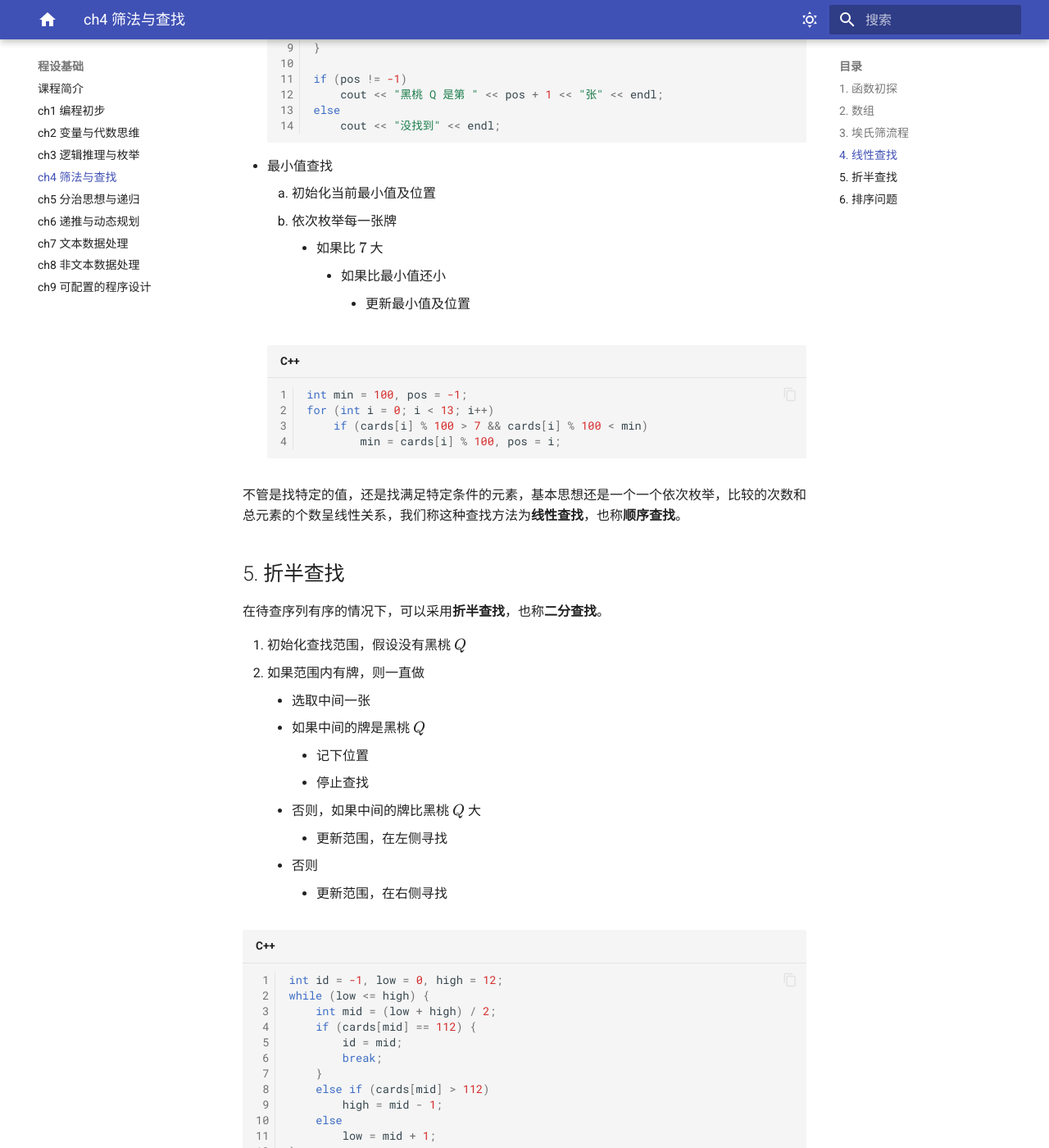
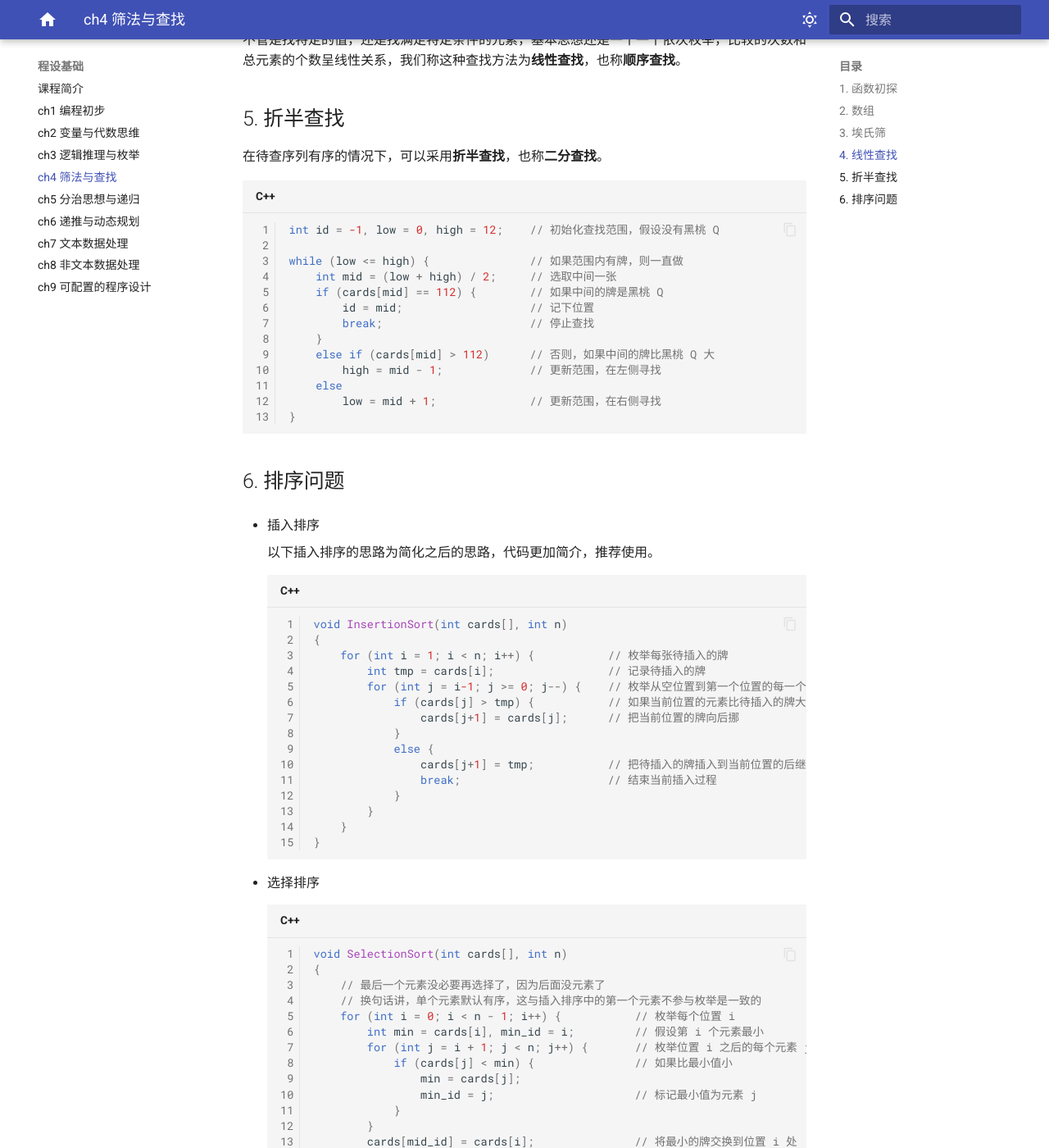
Before and after one commit to ErnestEarth/jifeng.github.io, an MkDocs documentation site: the page built from docs/Fundamentals_of_Programming/ch4.md, in a window 1280 px wide and 1400 px high, scrolled down 3799 px. Shown: the whole window at 82% size. Built offline with MkDocs 1.6.1 and Material for MkDocs 9.7.7, drawn with Linux system fonts in a browser that asks for light colours; some of the changed text lies outside the part shown.

Commit message:
更新《程序设计基础》笔记第 4 章的程序与注释

````diff
--- a/docs/Fundamentals_of_Programming/ch4.md
+++ b/docs/Fundamentals_of_Programming/ch4.md
@@ -91,28 +91,23 @@
         number[x] = x;
     ```
 
-## 3. 埃氏筛流程
-
-1. “筛子” 系统的初始化
-
-2. 枚举 $2$ 到 $\sqrt {100}$ 的每个数 $d$
-    - 如果 $d$ 没有被筛掉
-        - 用 $d$ 筛掉 $100$ 以内除了 $d$ 之外 $d$ 的倍数
-
-3. 输出所有没有被筛掉的数
+## 3. 埃氏筛
 
 ```cpp
-const int N = 100;		// const 表示定义符号常量
+const int N = 100;							// const 表示定义符号常量
 bool seive[N + 1];
-for (int i = 2; i <= N; i++)
+
+for (int i = 2; i <= N; i++)				// 初始化 “筛子” 系统
     seive[i] = true;
 
-for (int d = 2; d * d <= N; d++)
-    if (seive[d])
-        for (int x = d * d; x <= N; x += d)
+for (int d = 2; d * d <= N; d++) {			// 枚举 2 到 N 的平方根之间的每个数 d
+    if (seive[d]) {							// 如果 d 没有被筛掉
+        for (int x = d * d; x <= N; x += d)	// 用 d 筛掉 100 以内除了 d 之外 d 的倍数
             seive[x] = false;
+    }
+}
 
-for (int i = 2; i <= N; i++)
+for (int i = 2; i <= N; i++)				// 输出所有没有被筛掉的数
     if (seive[i])
         cout << i << " ";
 ```
@@ -121,25 +116,16 @@ for (int i = 2; i <= N; i++)
 
 - 扑克牌查找
 
-    1. 初始化 $13$ 张
-    2. 假设没有黑桃 $Q$
-    3. 依次枚举每一张牌
-        - 如果是黑桃 $Q$
-            - 记下位置
-            - 停止枚举
-    4. 如果找到
-        - 输出位置
-    5. 否则
-        - 输出没找到
-
     ```cpp
+    // 初始化 13 张牌
     int cards[13] = {101, 113, 303, 206, 405, 208, 311,
                      304, 410, 309, 112, 207, 402};
-    int pos = -1;
-    for (int i = 0; i < 13; i++) {
-        if (cards[i] == 112) {
-            pos = i;
-            break;
+
+    int pos = -1;					// 假设没有黑桃 Q
+    for (int i = 0; i < 13; i++) {	// 依次枚举每一张牌
+        if (cards[i] == 112) {		// 如果是黑桃 Q
+            pos = i;				// 记下位置
+            break;					// 停止枚举
         }
     }
 
@@ -151,17 +137,16 @@ for (int i = 2; i <= N; i++)
 
 - 最小值查找
 
-    1. 初始化当前最小值及位置
-    2. 依次枚举每一张牌
-        - 如果比 $7$ 大
-            - 如果比最小值还小
-                - 更新最小值及位置
+    ```cpp
+    int min = 100, pos = -1;			// 初始化当前最小值及位置
 
-    ```cpp
-    int min = 100, pos = -1;
-    for (int i = 0; i < 13; i++)
-        if (cards[i] % 100 > 7 && cards[i] % 100 < min)
-            min = cards[i] % 100, pos = i;
+    for (int i = 0; i < 13; i++) {		// 依次枚举每一张牌
+        if (cards[i] % 100 > 7 && 		// 如果比 7 大，并且比最小值还小
+            cards[i] % 100 < min) {
+            min = cards[i] % 100;		// 更新最小值
+            pos = i;					// 更新位置
+        }
+    }
     ```
 
 不管是找特定的值，还是找满足特定条件的元素，基本思想还是一个一个依次枚举，比较的次数和总元素的个数呈线性关系，我们称这种查找方法为**线性查找**，也称**顺序查找**。
@@ -170,29 +155,19 @@ for (int i = 2; i <= N; i++)
 
 在待查序列有序的情况下，可以采用**折半查找**，也称**二分查找**。
 
-1. 初始化查找范围，假设没有黑桃 $Q$
-2. 如果范围内有牌，则一直做
-    - 选取中间一张
-    - 如果中间的牌是黑桃 $Q$
-        - 记下位置
-        - 停止查找
-    - 否则，如果中间的牌比黑桃 $Q$ 大
-        - 更新范围，在左侧寻找
-    - 否则
-        - 更新范围，在右侧寻找
+```cpp
+int id = -1, low = 0, high = 12;	// 初始化查找范围，假设没有黑桃 Q
 
-```cpp
-int id = -1, low = 0, high = 12;
-while (low <= high) {
-    int mid = (low + high) / 2;
-    if (cards[mid] == 112) {
-        id = mid;
-        break;
+while (low <= high) {				// 如果范围内有牌，则一直做
+    int mid = (low + high) / 2;		// 选取中间一张
+    if (cards[mid] == 112) {		// 如果中间的牌是黑桃 Q
+        id = mid;					// 记下位置
+        break;						// 停止查找
     }
-    else if (cards[mid] > 112)
-        high = mid - 1;
+    else if (cards[mid] > 112)		// 否则，如果中间的牌比黑桃 Q 大
+        high = mid - 1;				// 更新范围，在左侧寻找
     else
-        low = mid + 1;
+        low = mid + 1;				// 更新范围，在右侧寻找
 }
 ```
 
@@ -202,26 +177,18 @@ while (low <= high) {
 
     以下插入排序的思路为简化之后的思路，代码更加简介，推荐使用。
 
-    - 枚举每张待插入的牌
-        - 枚举从空位置到第一个位置的每一个位置
-            - 如果当前位置的元素比待插入的牌大
-                - 把当前位置的牌向后挪
-            - 否则
-                - 把待插入的牌插入到当前位置的后继位置
-                - 结束当前插入过程
-
     ```cpp
     void InsertionSort(int cards[], int n)
     {
-        for (int i = 1; i < n; i++) {
-            int tag = cards[i];
-            for (int j = i-1; j >= 0; j--) {
-                if (cards[j] > tag) {
-                    cards[j+1] = cards[j];
+        for (int i = 1; i < n; i++) {			// 枚举每张待插入的牌
+            int tmp = cards[i];					// 记录待插入的牌
+            for (int j = i-1; j >= 0; j--) {	// 枚举从空位置到第一个位置的每一个位置
+                if (cards[j] > tmp) {			// 如果当前位置的元素比待插入的牌大
+                    cards[j+1] = cards[j];		// 把当前位置的牌向后挪
                 }
                 else {
-                    cards[j+1] = tag;
-                    break;
+                    cards[j+1] = tmp;			// 把待插入的牌插入到当前位置的后继位置
+                    break;						// 结束当前插入过程
                 }
             }
         }
@@ -230,27 +197,20 @@ while (low <= high) {
 
 - 选择排序
 
-    - 枚举每个位置 $i$
-        - 假设第 $i$ 个元素最小
-        - 枚举位置 $i$ 以后的每个元素 $j$
-            - 如果比最小值小
-                - 标记最小值为元素 $j$
-        - 将最小的牌交换到位置 $i$ 处
-
     ```cpp
     void SelectionSort(int cards[], int n)
     {
         // 最后一个元素没必要再选择了，因为后面没元素了
         // 换句话讲，单个元素默认有序，这与插入排序中的第一个元素不参与枚举是一致的
-    	for (int i = 0; i < n - 1; i++) {
-            int min = cards[i], min_id = i;
-            for (int j = i + 1; j < n; j++) {
-                if (cards[j] < min) {
+    	for (int i = 0; i < n - 1; i++) {			// 枚举每个位置 i
+            int min = cards[i], min_id = i;			// 假设第 i 个元素最小
+            for (int j = i + 1; j < n; j++) {		// 枚举位置 i 之后的每个元素 j
+                if (cards[j] < min) {				// 如果比最小值小
                     min = cards[j];
-                    min_id = j;
+                    min_id = j;						// 标记最小值为元素 j
                 }
             }
-            cards[mid_id] = cards[i];
+            cards[mid_id] = cards[i];				// 将最小的牌交换到位置 i 处
             cards[i] = min;
         }
     }
````
